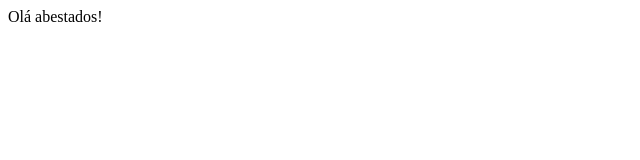
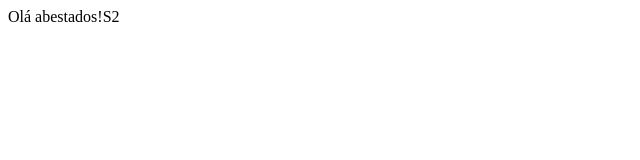
Before and after one commit to emanuelyurquisa-stack/tropa-do-caldeir-o, a plain HTML site: page index.html in a window 1280 px wide. Shown: the full height of the page, 0-640 px from the left. Drawn offline with Linux system fonts and the light colour scheme.

Commit message:
Update greeting in index.html

```diff
--- a/index.html
+++ b/index.html
@@ -6,6 +6,6 @@
     <title>Document</title>
 </head>
 <body>
-    Olá abestados!
+    Olá abestados!S2
 </body>
 </html>
```
